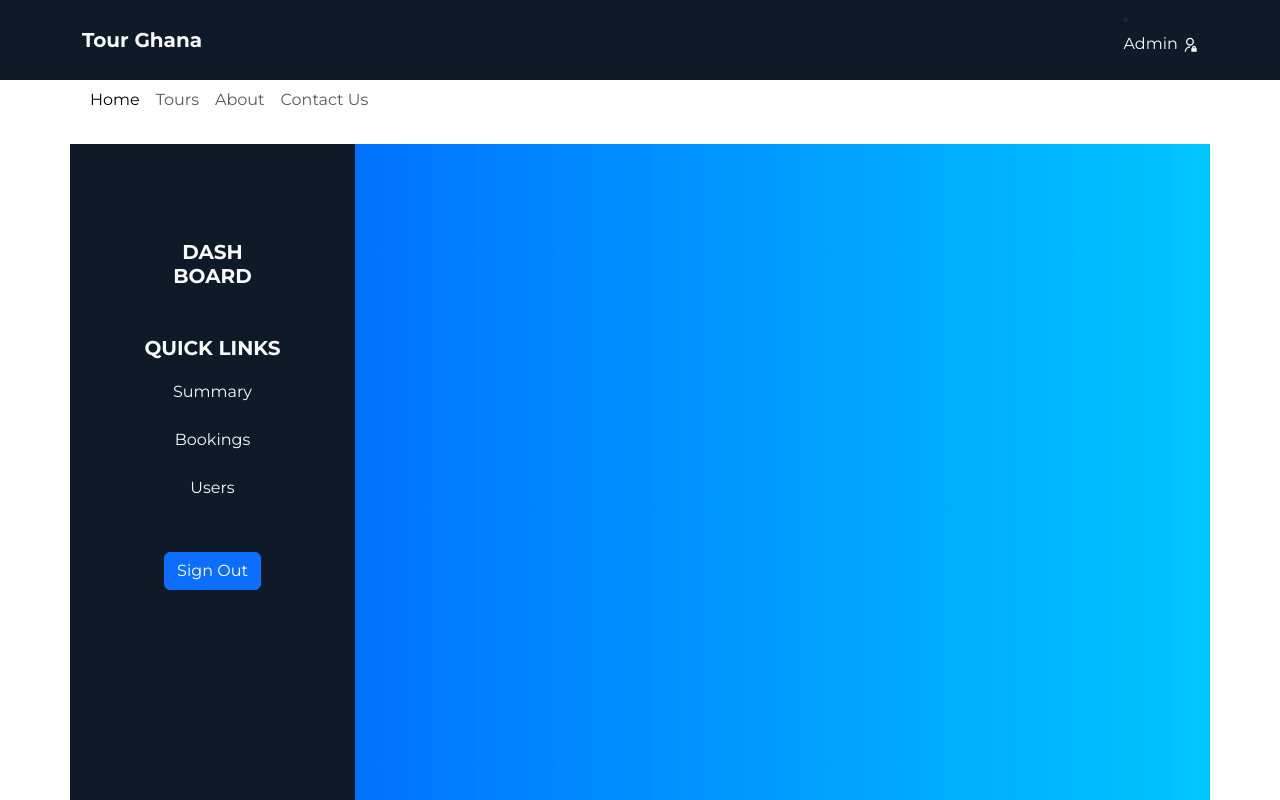
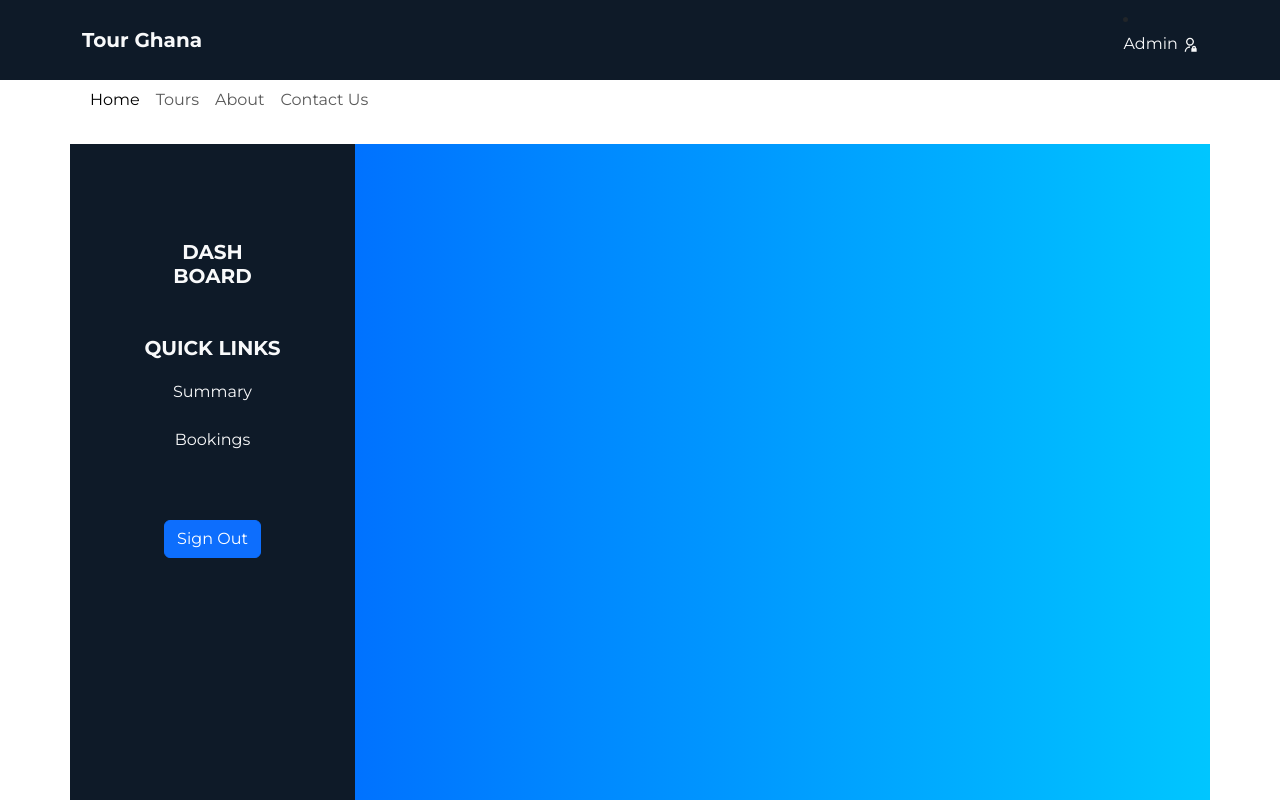
Before and after one commit to acelogics/TourGhana, a React (Create React App) app: page /dashboard in a window 1280 px wide. Shown: the top 800 px of the page. Built offline with nearby package versions, Linux system fonts and the light colour scheme; a web font is replaced by a local one.

Commit message:
made changes to admin page

```diff
--- a/src/Components/Login/Dashboardd.js
+++ b/src/Components/Login/Dashboardd.js
@@ -20,7 +20,7 @@ const Dashboardd = () => {
 
                         <NavLink to="summary" className=' text-decoration-none text-light active'>Summary</NavLink>
                         <div className='my-3'>  <NavLink to="admin" className='text-decoration-none text-light'>Bookings</NavLink><br /></div>
-                        <Link to="#" className='text-decoration-none text-light'>Users</Link><br />
+                        {/* <Link to="#" className='text-decoration-none text-light'>Users</Link><br /> */}
                         <button className="btn btn-primary mt-2 mt-5" onClick={() => navigate("/")}>Sign Out</button>
 
 
```
